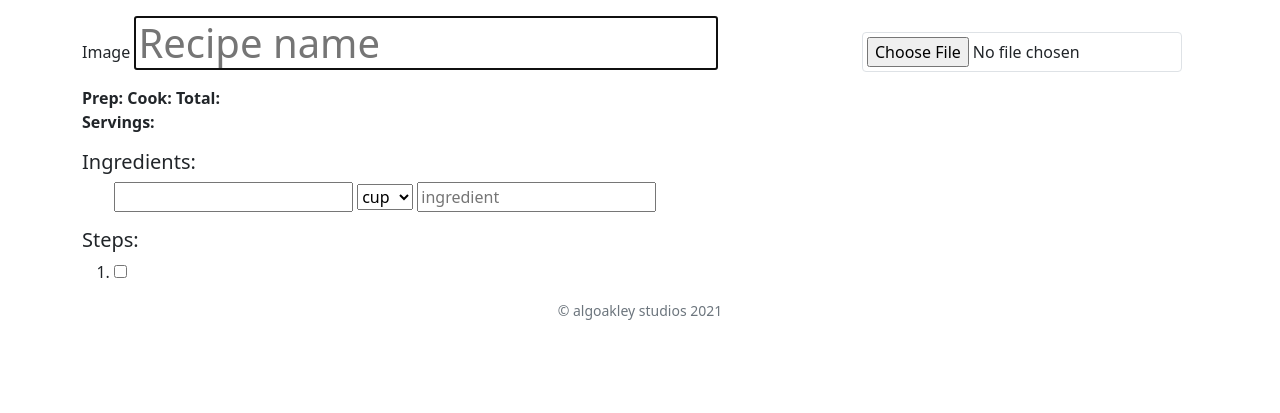
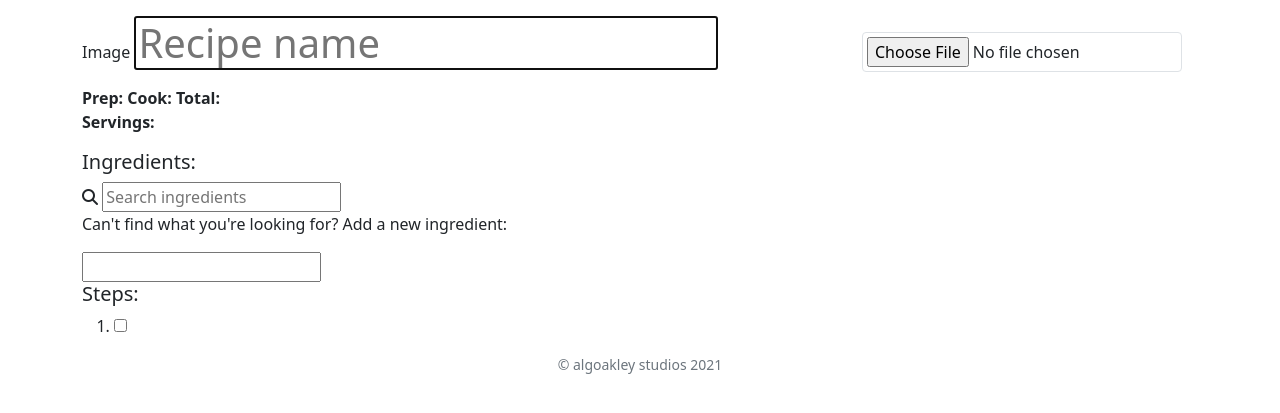
Before and after one commit to ambergode/recipes, a Django app: page /recipes/createrecipe/ in a window 1280 px wide. Shown: the part 98-511 px from the top of the page. Run offline with Django 3.2, Linux system fonts and the light colour scheme; some libraries are stand-ins or nearby versions.

Commit message:
Ajax search on create recipe page

```diff
--- a/recipes/templates/recipes/create_recipe.html
+++ b/recipes/templates/recipes/create_recipe.html
@@ -26,9 +26,11 @@
     </p>
     <div class="ingredient_list">
         <h5>Ingredients:</h5>
-        <ul class="invisible_bullet" id="replaceable-content">
+        <i class="fas fa-search" id="search-icon"></i>
+        <input type="search" placeholder="Search ingredients" id="user-input" autocomplete="off">
+        <div id="replaceable-content">
             {% include 'recipes/ingredient_list.html' %}
-        </ul>
+        </div>
     </div>
     <div class="step_list">
         <h5>Steps:</h5>
--- a/recipes/templates/recipes/ingredient_list.html
+++ b/recipes/templates/recipes/ingredient_list.html
@@ -1,9 +1,10 @@
-
-<li>
-    <input type="number">
+{% if ingredients %}
     <select>
-        <option>cup</option>
-        <option>tbsp</option>
+        {% for ingredient in ingredients %}
+        <option value="{{ ingredient }}">{{ ingredient }}</li>
+        {% endfor %}
     </select>
-    <input type="text" placeholder="ingredient" autocomplete = "off">
-</li>
+{% else %}
+    <p>Can't find what you're looking for? Add a new ingredient:</p>
+    <input type="text" id="name">
+{% endif %}
--- a/recipes/urls.py
+++ b/recipes/urls.py
@@ -9,5 +9,5 @@ urlpatterns = [
     path('', views.index, name='index'),
     path('shoppinglist/', views.shopping, name="shopping"),
     path('mealplanning/', views.planning, name="planning"),
-    path('createrecipe/', views.create_recipe, name="create_recipe"),
+    path('createrecipe/', views.create_recipe, name="createrecipe"),
 ]
--- a/recipes/views.py
+++ b/recipes/views.py
@@ -1,8 +1,11 @@
 from django.shortcuts import render, get_object_or_404
-from django.http import HttpResponse, Http404, HttpResponseRedirect
+from django.http import HttpResponse, Http404, HttpResponseRedirect, JsonResponse
 from django.template import loader
+from django.template.loader import render_to_string
 from django.urls import reverse
 import json
+from django.db.models import Q
+
 
 from .models import Recipe, Ingredient, Ingredient, Step
 from .models import VOLUME, WEIGHT, UNIT
@@ -77,8 +80,31 @@ def detail(request, recipe_id):
 
 
 def create_recipe(request):
-    # TODO
-    return render(request, 'recipes/create_recipe.html', {})
+    ctx = {}
+    url_parameter = request.GET.get("q")
+
+    if url_parameter:
+        url_parameters = url_parameter.split()
+        args = []
+        for param in url_parameters:
+            param = param.strip(", /-")
+            args.append(Q(ingredient__icontains=param))
+        ingredients = Ingredient.objects.filter(*args)
+        ctx["ingredients"] = ingredients
+
+
+    if request.is_ajax():
+        print("request is ajax")
+        html = render_to_string(
+            template_name="recipes/ingredient_list.html",
+            context={"ingredients": ingredients}
+        )
+
+        data_dict = {"html_from_view": html}
+
+        return JsonResponse(data=data_dict, safe=False)
+
+    return render(request, 'recipes/create_recipe.html',context = ctx)
 
 
 def edit_recipe(request, recipe_id):
--- /dev/null
+++ b/static/scripts/recipes/ajax.js
@@ -0,0 +1,45 @@
+// This code primarily thanks to:
+// https://openfolder.sh/django-tutorial-as-you-type-search-with-ajax
+
+$(function(){ // this will be called when the DOM is ready
+    const user_input = $("#user-input")
+    const search_icon = $('#search-icon')
+    const ing_div = $('#replaceable-content')
+    const endpoint = '/recipes/createrecipe/'
+    const delay_by_in_ms = 700
+    let scheduled_function = false
+
+    let ajax_call = function (endpoint, request_parameters) {
+        $.getJSON(endpoint, request_parameters)
+            .done(response => {
+                // fade out the ing_div, then:
+                ing_div.fadeTo('fast', 0).promise().then(() => {
+                    // replace the HTML contents
+                    ing_div.html(response['html_from_view'])
+                    // fade-in the div with new contents
+                    ing_div.fadeTo('fast', 1)
+                    // stop animating search icon
+                    search_icon.removeClass('blink')
+                })
+            })
+    }
+
+
+    user_input.on('keyup', function () {
+        const request_parameters = {
+            q: $(this).val().toLowerCase() // value of user_input: the HTML element with ID user-input
+        }
+
+
+        // start animating the search icon with the CSS class
+        search_icon.addClass('blink')
+
+        // if scheduled_function is NOT false, cancel the execution of the function
+        if (scheduled_function) {
+            clearTimeout(scheduled_function)
+        }
+
+        // setTimeout returns the ID of the function to be executed
+        scheduled_function = setTimeout(ajax_call, delay_by_in_ms, endpoint, request_parameters)
+    })
+})
--- a/static/styles.css
+++ b/static/styles.css
@@ -77,3 +77,19 @@ li:hover {
 .add {
     float:right;
 }
+
+/* The below from https://openfolder.sh/django-tutorial-as-you-type-search-with-ajax
+for animating blinking search icon */
+@keyframes blinker {
+    from {opacity: 1.0;}
+    to {opacity: 0.0;}
+  }
+
+.blink {
+    text-decoration: blink;
+    animation-name: blinker;
+    animation-duration: 0.6s;
+    animation-iteration-count:infinite;
+    animation-timing-function:ease-in-out;
+    animation-direction: alternate;
+  }
--- a/templates/base.html
+++ b/templates/base.html
@@ -18,7 +18,18 @@
         <!-- http://getbootstrap.com/docs/5.0/ -->
         <script src="https://cdn.jsdelivr.net/npm/@popperjs/core@2.9.1/dist/umd/popper.min.js" integrity="sha384-SR1sx49pcuLnqZUnnPwx6FCym0wLsk5JZuNx2bPPENzswTNFaQU1RDvt3wT4gWFG" crossorigin="anonymous"></script>
         <script src="https://cdn.jsdelivr.net/npm/bootstrap@5.0.0-beta3/dist/js/bootstrap.min.js" integrity="sha384-j0CNLUeiqtyaRmlzUHCPZ+Gy5fQu0dQ6eZ/xAww941Ai1SxSY+0EQqNXNE6DZiVc" crossorigin="anonymous"></script>
+
+        <!-- get jQuery -->
+        <script src="https://ajax.googleapis.com/ajax/libs/jquery/3.5.1/jquery.min.js"></script>
+
+        <!-- Font Awesome CDN-->
+        <script src="https://kit.fontawesome.com/4549b03041.js" crossorigin="anonymous"></script>
+
         <title>Tempt Me: {% block title %}{% endblock %}</title>
+        {% block head %}{% endblock %}
+
+        <script src= {% static 'scripts/recipes/ajax.js' %}></script>
+
     </head>
 
     <body>
```
Also changed, not shown: README.md, static/scripts/recipes/._load_database.py (renamed from scripts/recipes/._load_database.py), static/scripts/recipes/__init__.py (added), static/scripts/recipes/load_database.py (renamed from scripts/recipes/load_database.py).
